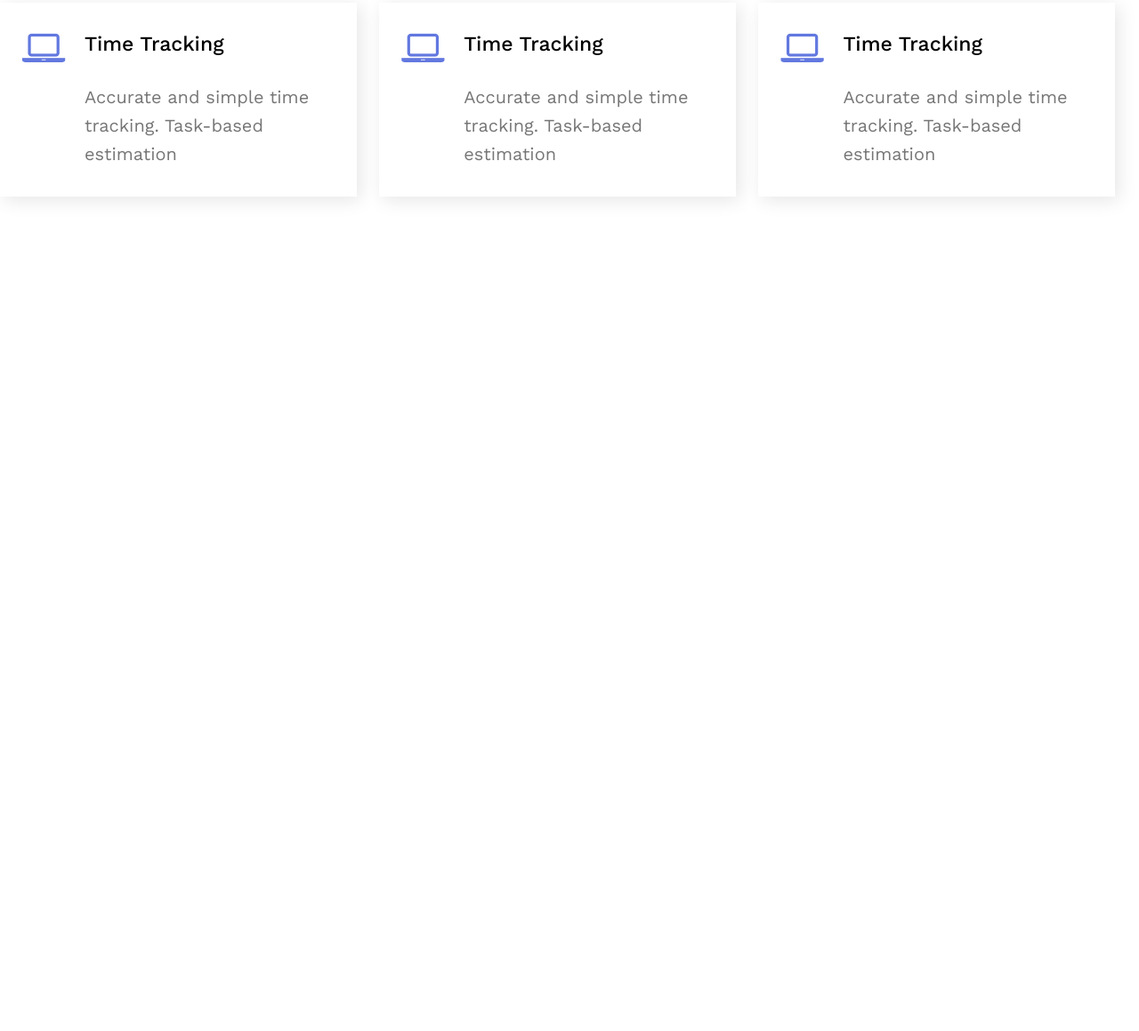
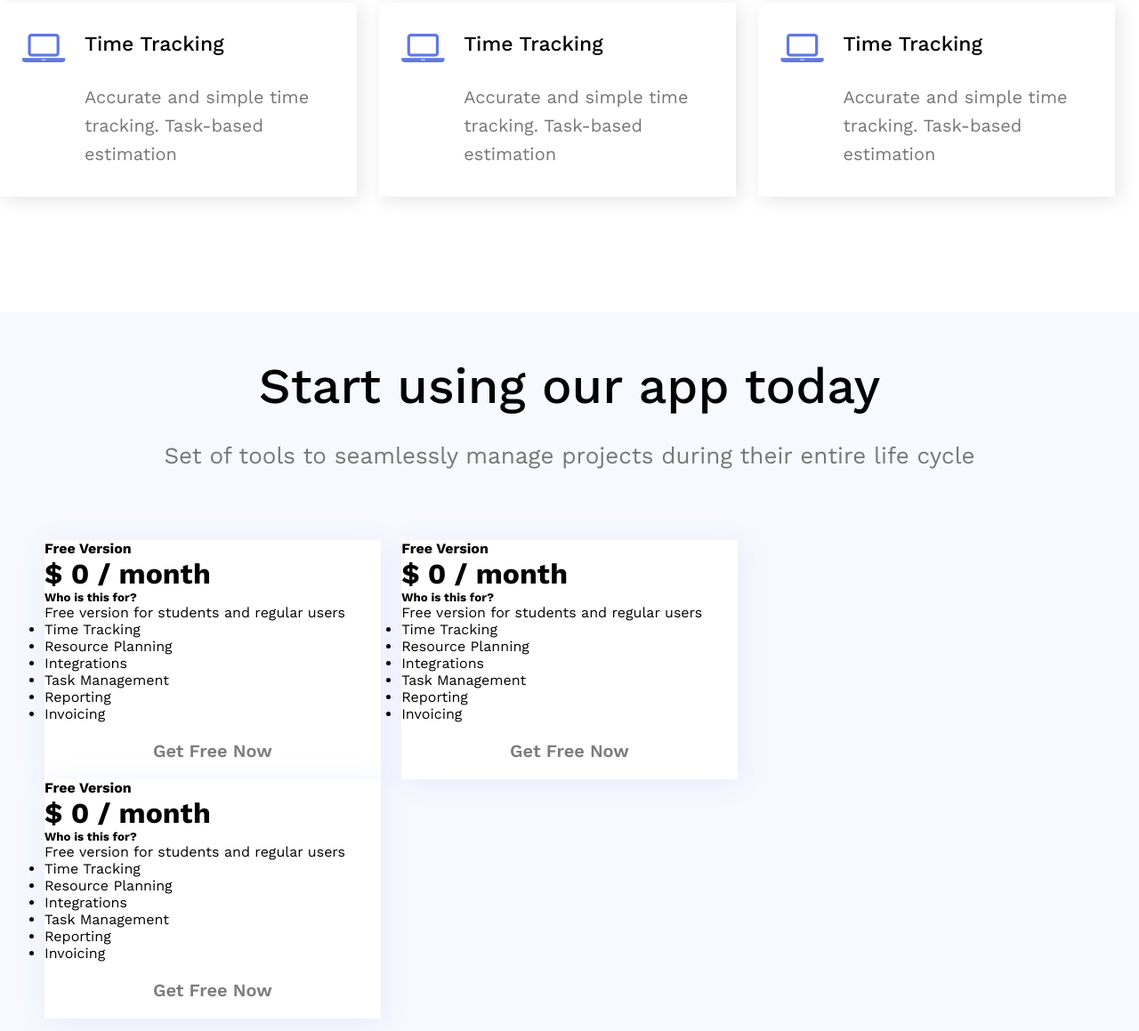
Before and after one commit to ashikdas/AppAMP, a plain HTML site: page index.html in a window 1280 px wide. Shown: the part 1811-2970 px from the top of the page at 89% size. Before the commit the page ends 2162 px from the top, so only its background shows below. Drawn offline with nearby package versions, Linux system fonts and the light colour scheme.

Commit message:
till 15 min of 28 part 2 done

```diff
--- a/index.html
+++ b/index.html
@@ -133,6 +133,82 @@
             </div>
         </div>
     </div>
+    <div class="pricing-table-section">
+        <div class="mid-content">
+            <div class="section-title text-center">
+                <h2>Start using our app today</h2>
+                <p>Set of tools to seamlessly manage projects during their entire life cycle</p>
+            </div>
+            <div class="pricing-tables clear">
+                <div class="pricing-table-item left">
+                    <div class="p-heading">
+                        <h4>Free Version</h4>
+                        <h1>$ 0 / month</h1>
+                        <h5>Who is this for?</h5>
+                        <p>Free version for students and regular users</p>
+                    </div>
+                    <div class="p-content">
+                        <ul>
+                            <li>Time Tracking</li>
+                            <li>Resource Planning</li>
+                            <li>Integrations</li>
+                            <li>Task Management</li>
+                            <li>Reporting</li>
+                            <li>Invoicing</li>
+                        </ul>
+                        <div class="p-button text-center">
+                            <a href="#" class="default-btn">Get Free Now</a>
+                        </div>
+
+                    </div>
+                </div>
+                <div class="pricing-table-item left">
+                    <div class="p-heading">
+                        <h4>Free Version</h4>
+                        <h1>$ 0 / month</h1>
+                        <h5>Who is this for?</h5>
+                        <p>Free version for students and regular users</p>
+                    </div>
+                    <div class="p-content">
+                        <ul>
+                            <li>Time Tracking</li>
+                            <li>Resource Planning</li>
+                            <li>Integrations</li>
+                            <li>Task Management</li>
+                            <li>Reporting</li>
+                            <li>Invoicing</li>
+                        </ul>
+                        <div class="p-button text-center">
+                            <a href="#" class="default-btn">Get Free Now</a>
+                        </div>
+
+                    </div>
+                </div>
+                <div class="pricing-table-item left">
+                    <div class="p-heading">
+                        <h4>Free Version</h4>
+                        <h1>$ 0 / month</h1>
+                        <h5>Who is this for?</h5>
+                        <p>Free version for students and regular users</p>
+                    </div>
+                    <div class="p-content">
+                        <ul>
+                            <li>Time Tracking</li>
+                            <li>Resource Planning</li>
+                            <li>Integrations</li>
+                            <li>Task Management</li>
+                            <li>Reporting</li>
+                            <li>Invoicing</li>
+                        </ul>
+                        <div class="p-button text-center">
+                            <a href="#" class="default-btn">Get Free Now</a>
+                        </div>
+
+                    </div>
+                </div>
+            </div>
+        </div>
+    </div>
 
 </body>
 </html>
--- a/style.css
+++ b/style.css
@@ -250,3 +250,37 @@ body,h1,h2,h3,h4,h5,p,a,span{
     font-size: 20px;
     line-height: 1.6em;
 }
+
+/* Pricing Table CSS */
+.pricing-table-section{
+    background: #f7f9ff;
+    padding: 50px;
+}
+.section-title h2{
+    font-size: 56px;
+    font-weight: 500;
+    margin-bottom: 30px;
+}
+.pricing-tables{
+    margin-top: 80px;
+}
+.pricing-table-item{
+    width: 32%;
+    margin-right: 2%;
+    background: #fff;
+    box-shadow: 3px 4px 30px 0 rgba(98, 120, 223,.1);
+}
+.p-heading{}
+.p-content{}
+
+.p-heading h4{}
+.p-heading h1{}
+.p-heading h5{}
+.p-heading p{}
+
+.p-content ul{}
+.p-content ul li{}
+
+.p-button .default-btn{
+
+}
```
